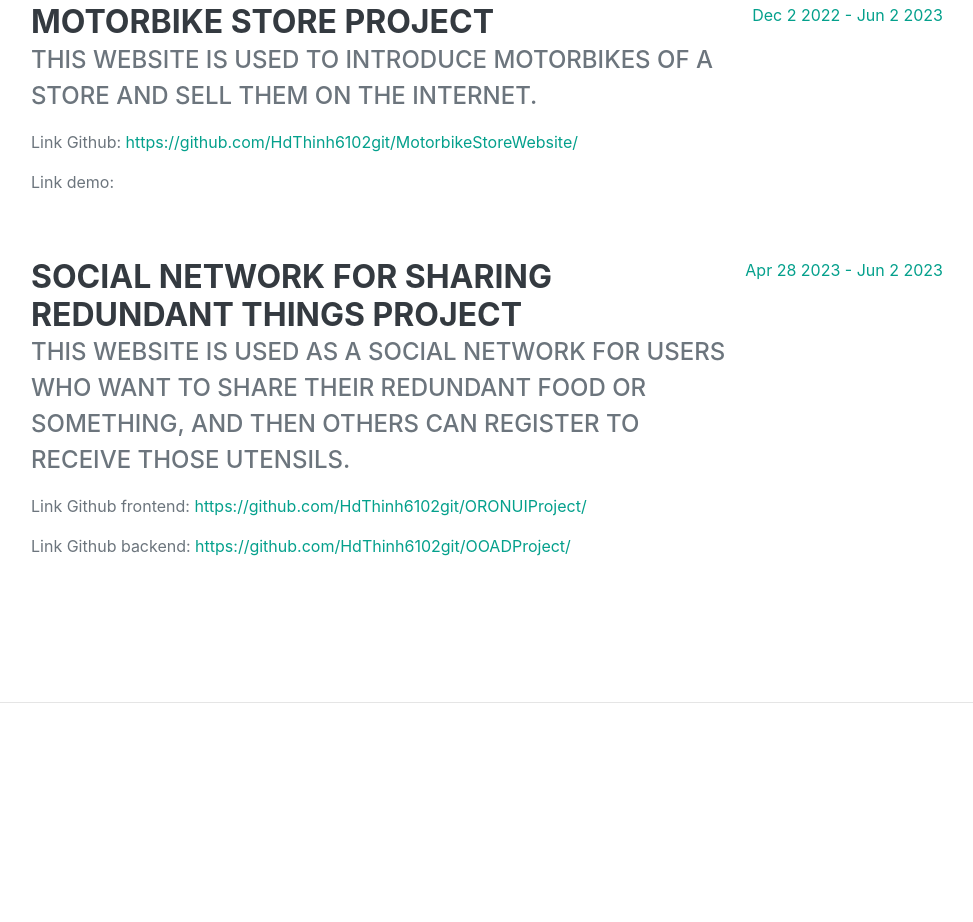
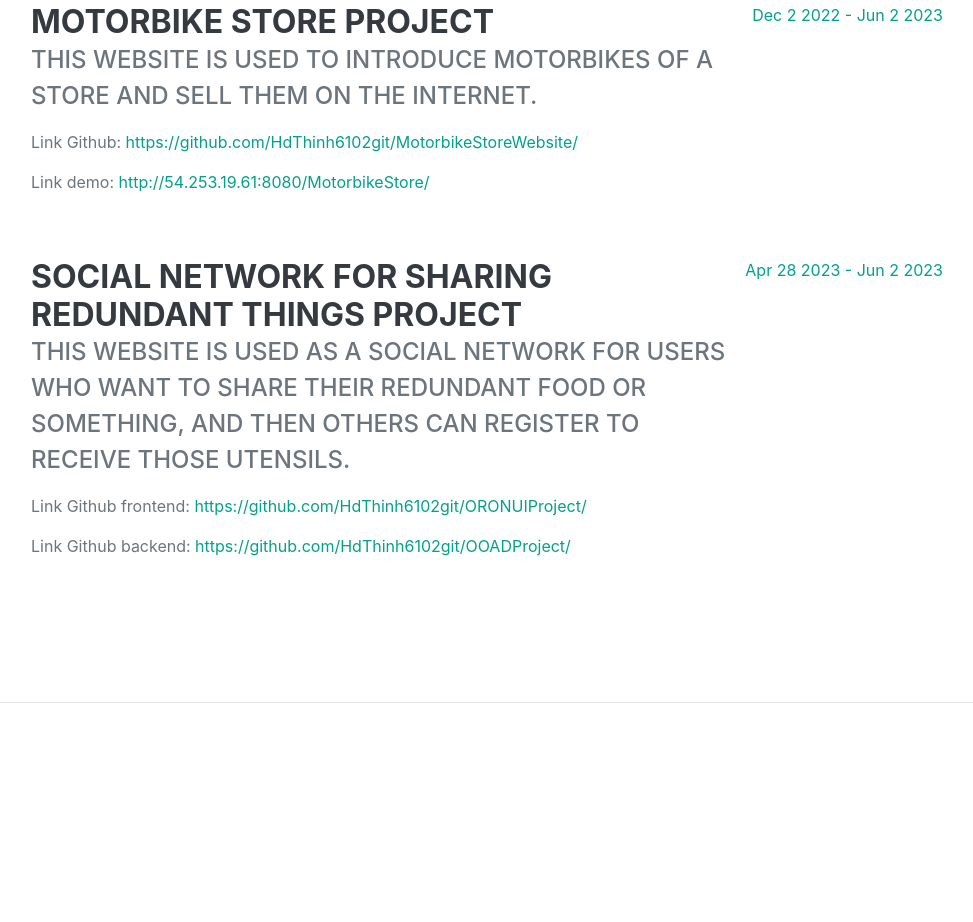
Before and after one commit to HdThinh6102git/HuynhDinhThinh-CV, a plain HTML site: page index.html in a window 1280 px wide. Shown: the part 993-1915 px from the top of the page, without its empty margins (289-1262 px from the left). Drawn offline with nearby package versions, Linux system fonts and the light colour scheme; files whose address does not match are found by name; a web font is replaced by a local one.

Commit message:
Update index.html

```diff
--- a/index.html
+++ b/index.html
@@ -68,7 +68,7 @@
                             <div class="subheading mb-3">This website is used to introduce motorbikes of a store and sell them on the internet. </div>
 
                             <p>Link Github: <a href="https://github.com/HdThinh6102git/MotorbikeStoreWebsite/">https://github.com/HdThinh6102git/MotorbikeStoreWebsite/</a></p>
-                            <p>Link demo: </p>
+                            <p>Link demo: <a href="http://54.253.19.61:8080/MotorbikeStore/">http://54.253.19.61:8080/MotorbikeStore/</a></p>
                         </div>
                         <div class="flex-shrink-0"><span class="text-primary">Dec 2 2022 - Jun 2 2023</span></div>
                     </div>
```
